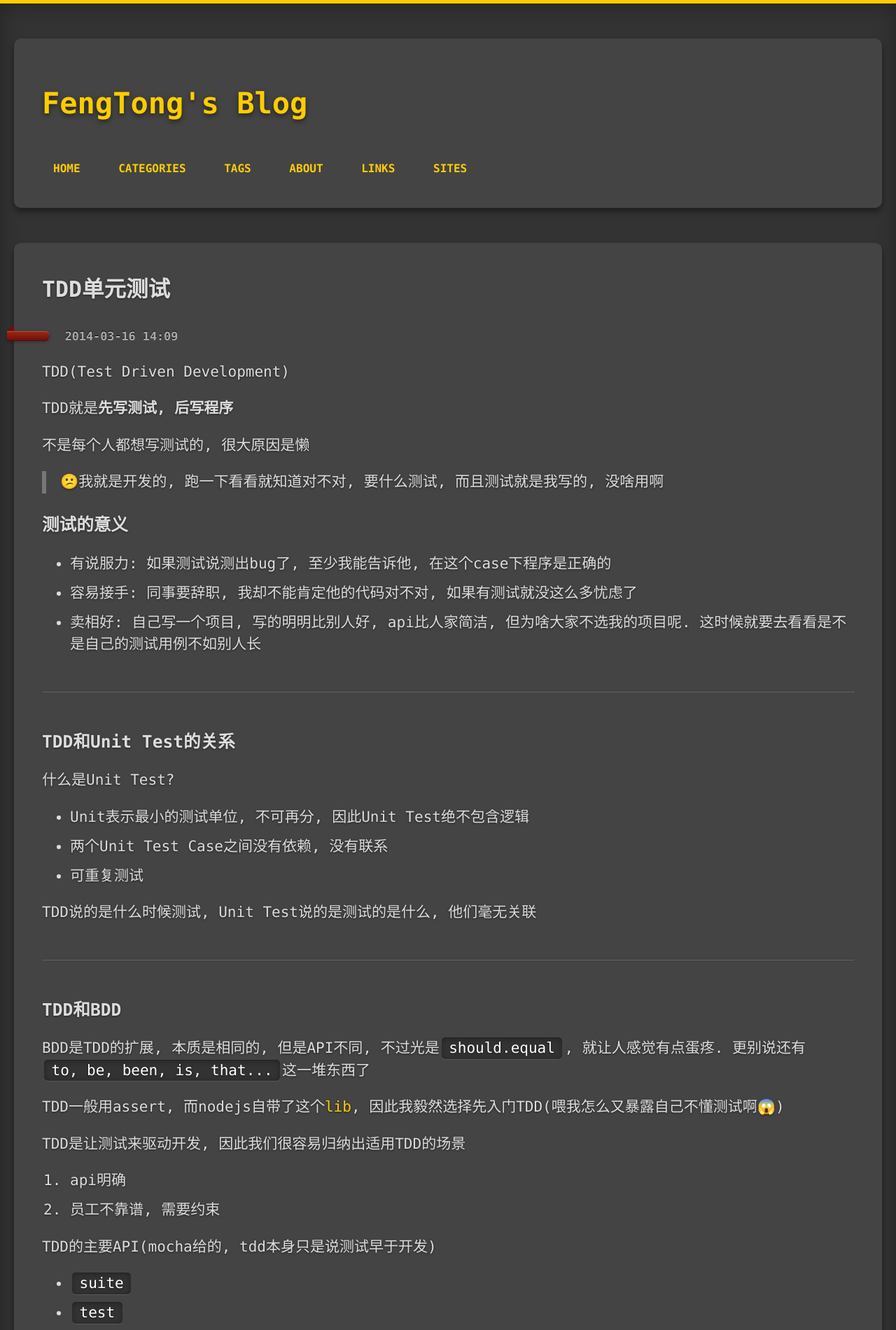
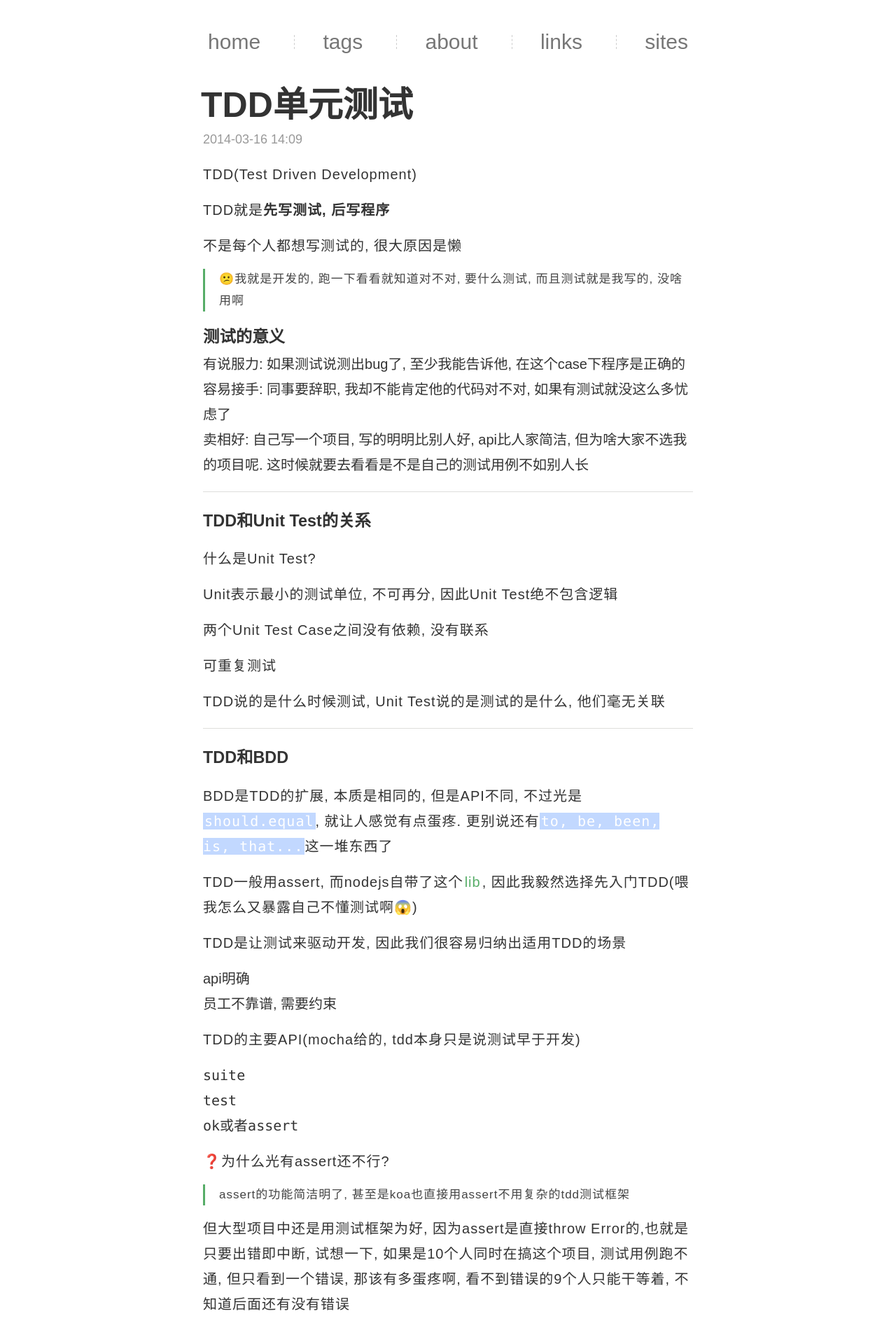
Before and after one commit to chunpu/blog, a Jekyll site: the page built from _posts/2014-03-16-tdd.md, in a window 1280 px wide. Shown: the top 1900 px of the page at 70% size. Built offline with Jekyll 4.4.1, drawn with Linux system fonts in a browser that asks for light colours; emoji names are drawn with the system emoji font; Markdown is read by kramdown in place of the engine named in the settings; comment, search, counter and statistics services are not loaded; some of the changed text lies outside the part shown.

Commit message:
fuck all css

```diff
--- a/_layouts/default.html
+++ b/_layouts/default.html
@@ -1,74 +1,38 @@
-<!DOCTYPE html>
+<!doctype html>
 <html>
 <head>
-        <meta charset="utf-8">
-        <meta http-equiv="X-UA-Compatible" content="IE=edge,chrome=1">
+  <meta charset='utf-8'>
+  <meta http-equiv='X-UA-Compatible' content='IE=edge,chrome=1'>
   <title>{{ page.title }}</title>
-        <meta name="viewport" content="width=device-width">
-        <meta name="renderer" content="webkit">
-        <!-- syntax highlighting CSS -->
-        <link rel="stylesheet" href="/css/style.css" />
-        <link rel="stylesheet" href="/css/pygments.css" />
-        <link rel="stylesheet" href="/css/normalize.css" />
-
+  <meta name='viewport' content='width=device-width'>
+  <meta name='renderer' content='webkit'>
+  <link rel='stylesheet' href='/css/reset.css' />
+  <!-- syntax highlighting CSS
+  <link rel='stylesheet' href='/css/style.css' />
+  <link rel='stylesheet' href='/css/pygments.css' />
+  <link rel='stylesheet' href='/css/normalize.css' />
+  -->
 </head>
 <body>
-
-        <div class="container">
-          <div class="site">
-
-        <article>
-            <div class="header">
-              <h1 class="title"><a href="/">{{ site.name }}</a></h1>
-              <nav class="main-nav unit two-thirds hide-on-mobiles">
+  <header>
+    <nav>
       <ul>
+        {% for nav in site.data.nav %}
           <li>
-                    <a href='/'>home</a>
+            <a href='/{{ nav.href }}'>{{ nav.title }}</a>
           </li>
-                  <li>
-                    <a href='/categories.html'>categories</a>
-                  </li>
-                  <li>
-                    <a href='/tags.html'>tags</a>
-                  </li>
-                  <li>
-                    <a href='/about.html'>about</a>
-                  </li>
-                  <li>
-                    <a href='/links.html'>links</a>
-                  </li>
-                  <li>
-                    <a href='/sites.html'>sites</a>
-                  </li>
+        {% endfor%}
       </ul>
     </nav>
-            </div>
+  </header>
 
-         </article>
+  <main class='inner'>
+    {{ content }}
+  </main>
 
-                {{ content }}
-
-            <article>
-
-            <div class="footer">
-              <div class="contact">
-                <p>
-                  Feng Tong<br />
-                  527653908@qq.com
-                </p>
-              </div>
-              <div class="contact">
-                <p>
-                  <a href="http://github.com/chunpu/">github.com/chunpu</a><br />
-                  <a href="http://weibo.com/ft15222919293">weibo.com/ft15222919293</a><br />
-                </p>
-              </div>
-            </div>
-          </article>
-
-          </div>
-        </div> <!-- /container -->
-
+  <footer>
+    Copyright ©FengTong
+  </footer>
 </body>
 </html>
 <!-- ga -->
--- a/_layouts/post.html
+++ b/_layouts/post.html
@@ -2,18 +2,15 @@
 layout: default
 ---
 <article>
-  <h2>{{ page.title }}</h2>
+  <h1>{{ page.title }}</h1>
   {% for tag in page.tag %}
   {% endfor %}
-  <span class="post-category"》
+  <span class="post-category">
     <span class="label">{{ page.category }}</span>
   </span>
   <div class="post-meta">
-    <span class="post-date">{{ page.date | date: "%Y-%m-%d %H:%M" }}</span>
+    <time class="post-date">{{ page.date | date: "%Y-%m-%d %H:%M" }}</time>
   </div>
- <!-- test -->
- <div class="bdsharebuttonbox"><a href="#" class="bds_more" data-cmd="more"></a><a href="#" class="bds_tsina" data-cmd="tsina" title="分享到新浪微博"></a><a href="#" class="bds_qzone" data-cmd="qzone" title="分享到QQ空间"></a><a href="#" class="bds_tqq" data-cmd="tqq" title="分享到腾讯微博"></a><a href="#" class="bds_renren" data-cmd="renren" title="分享到人人网"></a><a href="#" class="bds_t163" data-cmd="t163" title="分享到网易微博"></a></div>
- <!-- end test -->
   <div class="post">
   {{ content }}
   </div>
--- /dev/null
+++ b/css/reset.css
@@ -0,0 +1,126 @@
+* {
+  margin: 0;
+  padding: 0;
+}
+
+ol, ul {
+  list-style: none;
+}
+
+a {
+  color: #777;
+}
+
+a {
+  text-decoration: none;
+}
+
+/* reset */
+
+body {
+  color: #333;
+  font-family: Arial, 微软雅黑;
+  line-height: 1.8;
+  font-size: 20px;
+}
+
+header, footer {
+  text-align: center;
+  padding: 50px 0;
+}
+
+header {
+  font-size: 30px;
+  line-height: 20px;
+  font-weight: 300;
+}
+
+header li {
+  display: inline-block;
+  padding: 0 40px;
+  border-left: 1px dashed #ccc;
+}
+
+header ul :first-child {
+  border-left: 0;
+}
+
+.emoji {
+  height: 20px;
+  vertical-align: baseline;
+}
+
+hr {
+  border: 0;
+  border-top: 1px solid #dededc;
+  margin: 20px 0;
+}
+
+h1, h2 {
+  text-indent: -3px;
+}
+
+h1 {
+  font-size: 50px;
+  line-height: 60px;
+}
+
+.inner {
+  width: 100%;
+  max-width: 700px;
+  margin: 0 auto;
+}
+
+time {
+  font-size: 18px;
+  color: #999;
+}
+
+article p {
+  margin: 15px 0;
+  letter-spacing: 1px;
+}
+
+code {
+  font-family: Consolas, 微软雅黑;
+}
+
+pre {
+  font-family: Consolas;
+  padding: 20px 18px;
+  background-color: #f8f8f8;
+  overflow-x: auto;
+  color: #666;
+  line-height: 24px;
+  font-size: 16px;
+}
+
+p code {
+  background: #C2D8FF;
+  padding: 0 2px;
+  color: #fff;
+}
+
+blockquote {
+  border-left: 3px solid #57ad68;
+  padding-left: 20px;
+  font-size: 17px;
+  color: #444;
+}
+
+article a {
+  color: #57ad68;
+  padding: 2px;
+}
+
+a:hover {
+  text-decoration: underline;
+}
+
+footer {
+  margin-top: 30px;
+  background-color: #f2f2f2;
+  color: #777;
+  font-size: 14px;
+  font-family: Consolas;
+}
```
Also changed, not shown: _data/nav.yml (added, +14 -0 lines). Lines whose indentation alone changed are shown as unchanged.
